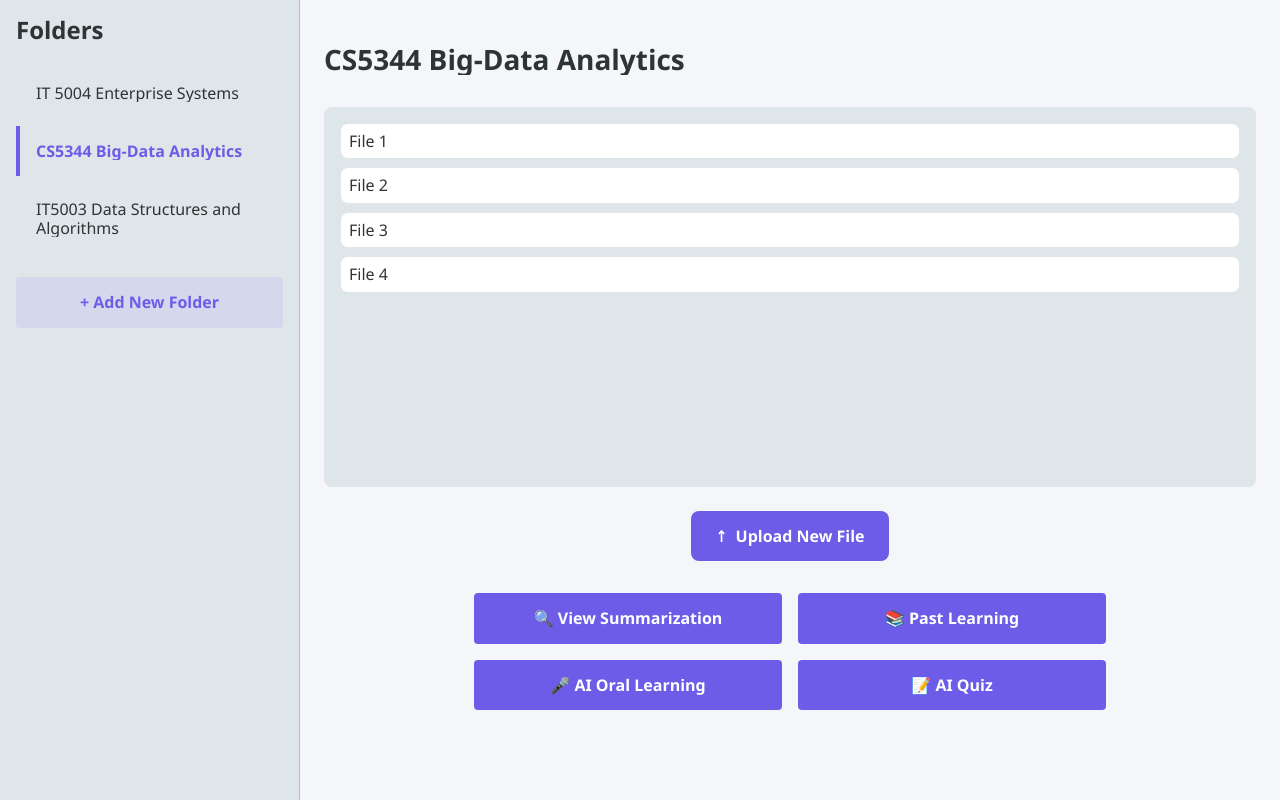
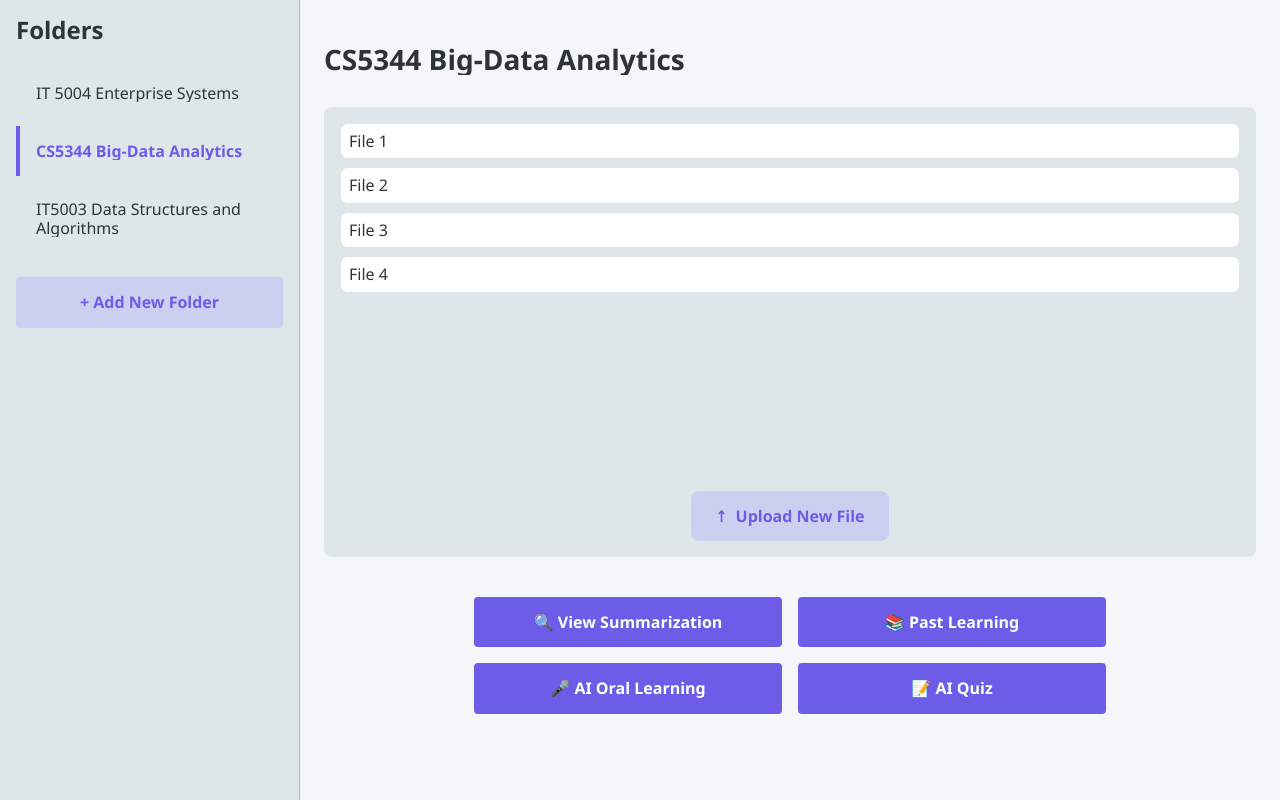
Before and after one commit to cca923/brAIn_frontend, a React (Vite) app: page / in a window 1280 px wide. Built offline with nearby package versions, Linux system fonts and the light colour scheme.

Commit message:
feat: update styles

```diff
--- a/src/App.jsx
+++ b/src/App.jsx
@@ -7,8 +7,7 @@ import { LoadingOverlay, SidebarContainer } from "./styles/styles";
 import Layout from "./components/Layout";
 import FolderList from "./containers/FolderList";
 import Header from "./containers/Header";
-import FileList from "./containers/FileList";
-import FileUploader from "./containers/FileUploader";
+import Files from "./containers/Files";
 import ActionButtons from "./containers/ActionButtons";
 
 function App() {
@@ -42,8 +41,7 @@ function App() {
         }
       >
         <Header />
-        <FileList />
-        <FileUploader />
+        <Files />
         <ActionButtons />
       </Layout>
     </>
--- a/src/containers/ActionButtons/styles.js
+++ b/src/containers/ActionButtons/styles.js
@@ -6,7 +6,6 @@ export const ButtonsContainer = styled.div`
   display: grid;
   grid-template-columns: 1fr 1fr;
   gap: ${({ theme }) => theme.spacing.md};
-  margin-top: ${({ theme }) => theme.spacing.xl};
   padding: 0 150px;
 `;
 
--- a/src/containers/FileList/index.jsx
+++ b/src/containers/Files/FileList/index.jsx
@@ -1,10 +1,10 @@
 import { useEffect, useRef, useMemo } from "react";
 import { useSelector } from "react-redux";
 
-import { folderSelector, fileSelector } from "../../store/selectors";
-import { scrollToBottom } from "../../utils/scroll";
+import { folderSelector, fileSelector } from "../../../store/selectors";
+import { scrollToBottom } from "../../../utils/scroll";
 
-import { FilesContainer, FileItem, NoFiles } from "./styles";
+import { FileListContainer, FileItem, NoFiles } from "./styles";
 
 const FileList = () => {
   const { currentFolder } = useSelector(folderSelector);
@@ -22,13 +22,13 @@ const FileList = () => {
   }, [files]);
 
   return (
-    <FilesContainer ref={fileListRef}>
+    <FileListContainer ref={fileListRef}>
       {files.length > 0 ? (
         files.map((file) => <FileItem key={file.id}>{file.name}</FileItem>)
       ) : (
         <NoFiles>No files in this folder</NoFiles>
       )}
-    </FilesContainer>
+    </FileListContainer>
   );
 };
 
--- a/src/containers/FileList/styles.js
+++ b/src/containers/Files/FileList/styles.js
@@ -1,15 +1,11 @@
 import styled from "styled-components";
 
-export const FilesContainer = styled.div`
-  height: 380px;
+export const FileListContainer = styled.div`
+  height: 350px;
   overflow-y: scroll;
   display: flex;
   flex-direction: column;
-  background-color: ${({ theme }) => theme.colors.light};
-  border-radius: ${({ theme }) => theme.borderRadius.md};
   gap: ${({ theme }) => theme.spacing.sm};
-  margin-bottom: ${({ theme }) => theme.spacing.lg};
-  padding: ${({ theme }) => theme.spacing.md};
 `;
 
 export const FileItem = styled.div`
--- a/src/containers/FileUploader/index.jsx
+++ b/src/containers/Files/FileUploader/index.jsx
@@ -1,14 +1,14 @@
 import { useRef, useState } from "react";
 import { useSelector, useDispatch } from "react-redux";
-import { uploadFileAsync } from "../../store/file/service";
-import { folderSelector, fileSelector } from "../../store/selectors";
+
+import { uploadFileAsync } from "../../../store/file/service";
+import { folderSelector, fileSelector } from "../../../store/selectors";
 
 import {
   UploaderContainer,
   UploadButton,
   HiddenInput,
   ErrorMessage,
-  LoadingIndicator,
 } from "./styles";
 
 const FileUploader = () => {
@@ -58,7 +58,6 @@ const FileUploader = () => {
         disabled={isUploading}
       />
       {uploadError && <ErrorMessage>{uploadError}</ErrorMessage>}
-      {isUploading && <LoadingIndicator>Processing file...</LoadingIndicator>}
     </UploaderContainer>
   );
 };
--- a/src/containers/FileUploader/styles.js
+++ b/src/containers/Files/FileUploader/styles.js
@@ -1,16 +1,19 @@
 import styled from "styled-components";
+import { Button } from "../../../styles/common";
 
 export const UploaderContainer = styled.div`
   display: flex;
   flex-direction: column;
   align-items: center;
-  margin: ${({ theme }) => theme.spacing.lg} 0;
+  margin-top: auto;
 `;
 
-export const UploadButton = styled.button`
+export const UploadButton = styled(Button)`
   background-color: ${({ theme, disabled }) =>
-    disabled ? theme.colors.gray : theme.colors.primary};
-  color: ${({ theme }) => theme.colors.white};
+    disabled ? theme.colors.gray : `${theme.colors.secondary}50`};
+  color: ${({ theme }) => theme.colors.primary};
+  color: ${({ theme, disabled }) =>
+    disabled ? theme.colors.white : theme.colors.primary};
   padding: ${({ theme }) => `${theme.spacing.md} ${theme.spacing.lg}`};
   border-radius: ${({ theme }) => theme.borderRadius.md};
   font-weight: bold;
@@ -22,7 +25,7 @@ export const UploadButton = styled.button`
 
   &:hover {
     background-color: ${({ theme, disabled }) =>
-      disabled ? theme.colors.gray : `${theme.colors.primary}DD`};
+      disabled ? theme.colors.gray : `${theme.colors.secondary}50`};
   }
 `;
 
@@ -35,10 +38,3 @@ export const ErrorMessage = styled.div`
   margin-top: ${({ theme }) => theme.spacing.md};
   text-align: center;
 `;
-
-export const LoadingIndicator = styled.div`
-  color: ${({ theme }) => theme.colors.primary};
-  margin-top: ${({ theme }) => theme.spacing.md};
-  text-align: center;
-  font-style: italic;
-`;
--- /dev/null
+++ b/src/containers/Files/index.jsx
@@ -0,0 +1,14 @@
+import { FilesContainer } from "./styles";
+import FileList from "./FileList";
+import FileUploader from "./FileUploader";
+
+const Files = () => {
+  return (
+    <FilesContainer>
+      <FileList />
+      <FileUploader />
+    </FilesContainer>
+  );
+};
+
+export default Files;
--- /dev/null
+++ b/src/containers/Files/styles.js
@@ -0,0 +1,11 @@
+import styled from "styled-components";
+
+export const FilesContainer = styled.div`
+  height: 450px;
+  display: flex;
+  flex-direction: column;
+  background-color: ${({ theme }) => theme.colors.light};
+  border-radius: ${({ theme }) => theme.borderRadius.md};
+  margin-bottom: ${({ theme }) => theme.spacing.xxl};
+  padding: ${({ theme }) => theme.spacing.md};
+`;
--- a/src/containers/FolderList/styles.js
+++ b/src/containers/FolderList/styles.js
@@ -23,7 +23,7 @@ export const FolderListContainer = styled.div`
 
 export const AddFolderButton = styled(Button)`
   width: 100%;
-  background-color: ${({ theme }) => theme.colors.secondary}30;
+  background-color: ${({ theme }) => theme.colors.secondary}50;
   color: ${({ theme }) => theme.colors.primary};
   margin-top: ${({ theme }) => theme.spacing.md};
 
```
